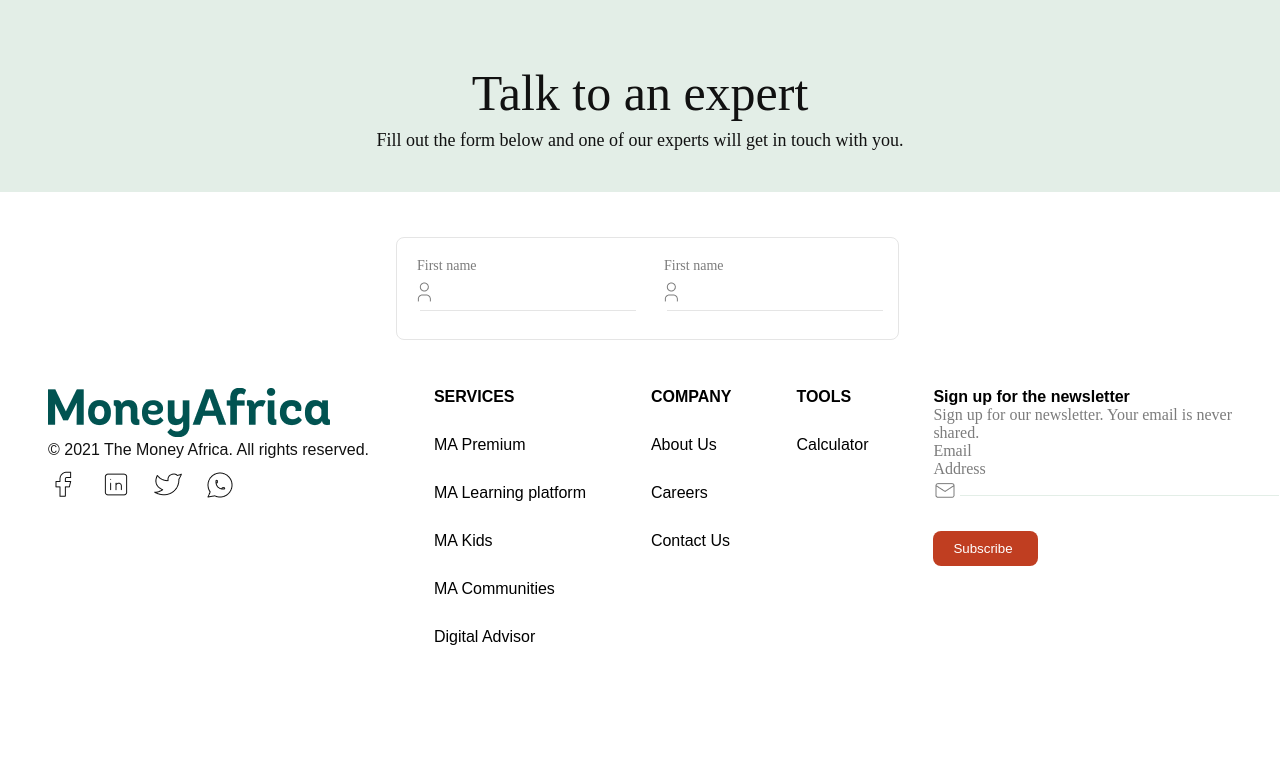
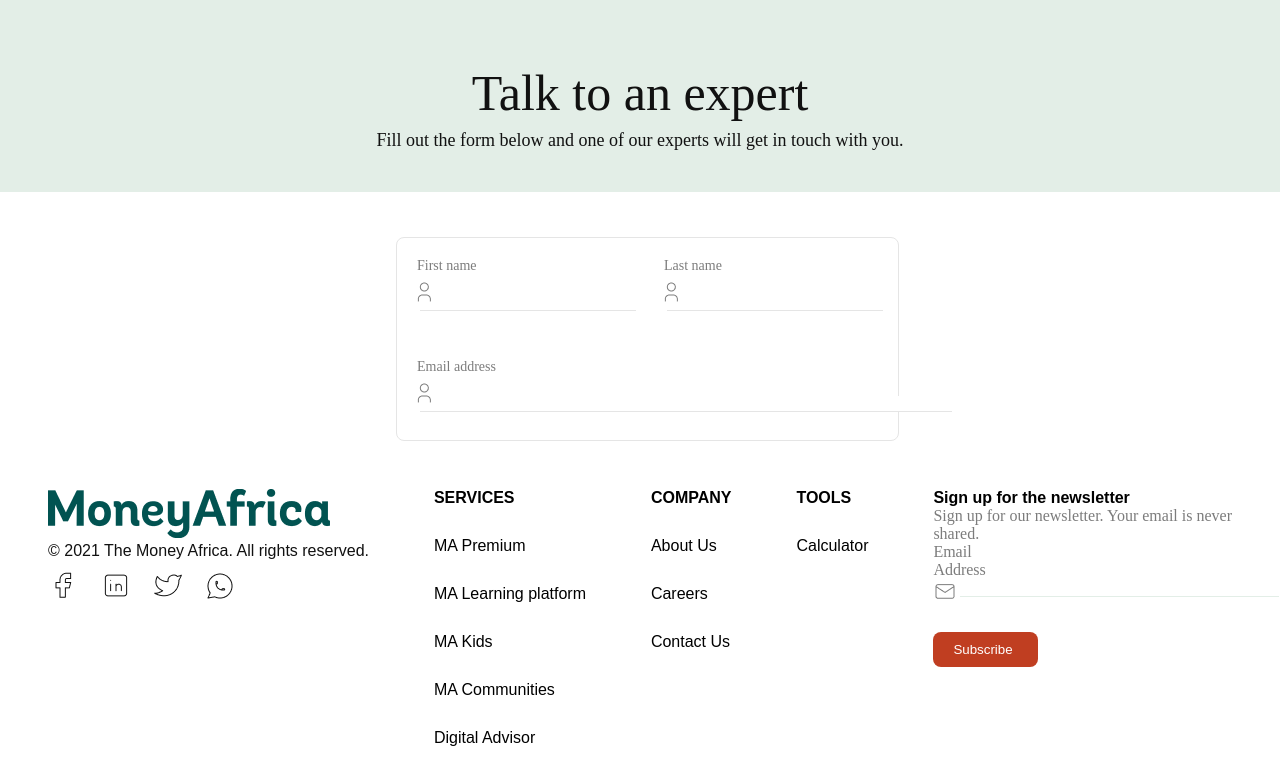
Before and after one commit to victory-nwawunze/clone-financial-website, a React (Create React App) app: page /moneyAfrica/MoneyAfricaTalkToAnExpertPage in a window 1280 px wide. Shown: the top 784 px of the page. Built offline with nearby package versions, Linux system fonts and the light colour scheme.

Commit message:
Creating MoneyAfricaTalkToAnExpertPage

```diff
--- a/src/components/MoneyAfricaTalkToAnExpertPage/MoneyAfricaTalkToAnExpertPage.js
+++ b/src/components/MoneyAfricaTalkToAnExpertPage/MoneyAfricaTalkToAnExpertPage.js
@@ -25,14 +25,24 @@ const MoneyAfricaTalkToAnExpertPage = () => {
                   <img src={UserIcon} />
                 </div>
               </div>
+              {/* <p className="FNstyles">First name</p> */}
             </div>
             <div>
-              <p className="FNstyles">First name</p>
+              <p className="FNstyles">Last name</p>
               <div className="PaddingUserIconAndTextStyles">
                 <input type="text" className="FNUserInputSecond" />
                 <div className="PositionUserIcon">
                   <img src={UserIcon} />
                 </div>
+              </div>
+            </div>
+          </div>
+          <div>
+            <p className="FNstyles">Email address</p>
+            <div className="PaddingUserIconAndTextStyles">
+              <input type="text" className="FNUserInputThird" />
+              <div className="PositionUserIcon">
+                <img src={UserIcon} />
               </div>
             </div>
           </div>
--- a/src/index.css
+++ b/src/index.css
@@ -2174,12 +2174,14 @@ padding-top: 20px;
   outline: none;
   border-bottom: 1px solid #E5E5E5;
 }
-.PositionUserIcon{
+
+.PositionUserIcon {
   position: relative;
   top: -31px;
   left: 15px;
 }
-.FNUserInputSecond{
+
+.FNUserInputSecond {
   border-top: none;
   border-left: none;
   border-right: none;
@@ -2189,3 +2191,14 @@ padding-top: 20px;
   border-bottom: 1px solid #E5E5E5;
   margin-right: 15px;
 }
+
+.FNUserInputThird {
+  border-top: none;
+  border-left: none;
+  border-right: none;
+  width: 532px;
+  margin-left: 23px;
+  outline: none;
+  border-bottom: 1px solid #E5E5E5;
+  margin-right: 15px;
+}
```
Lines whose indentation alone changed are shown as unchanged.
